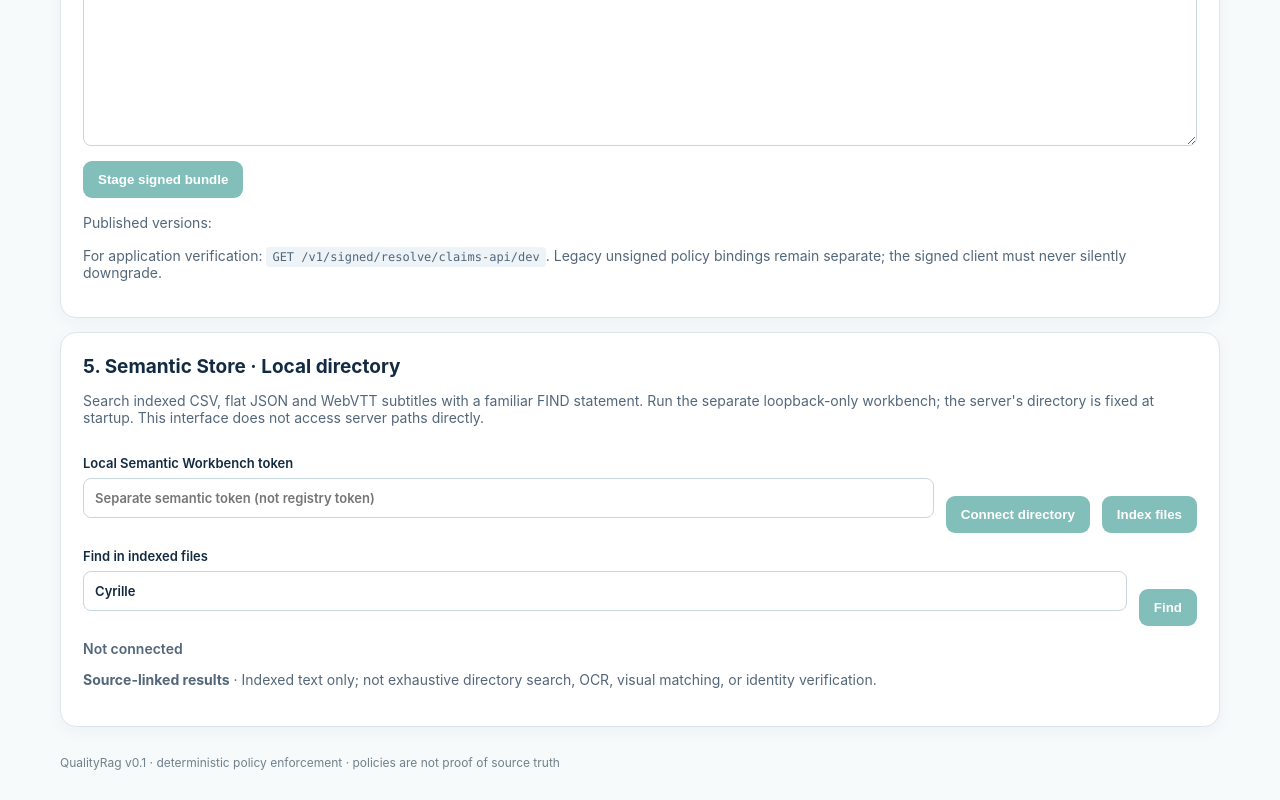
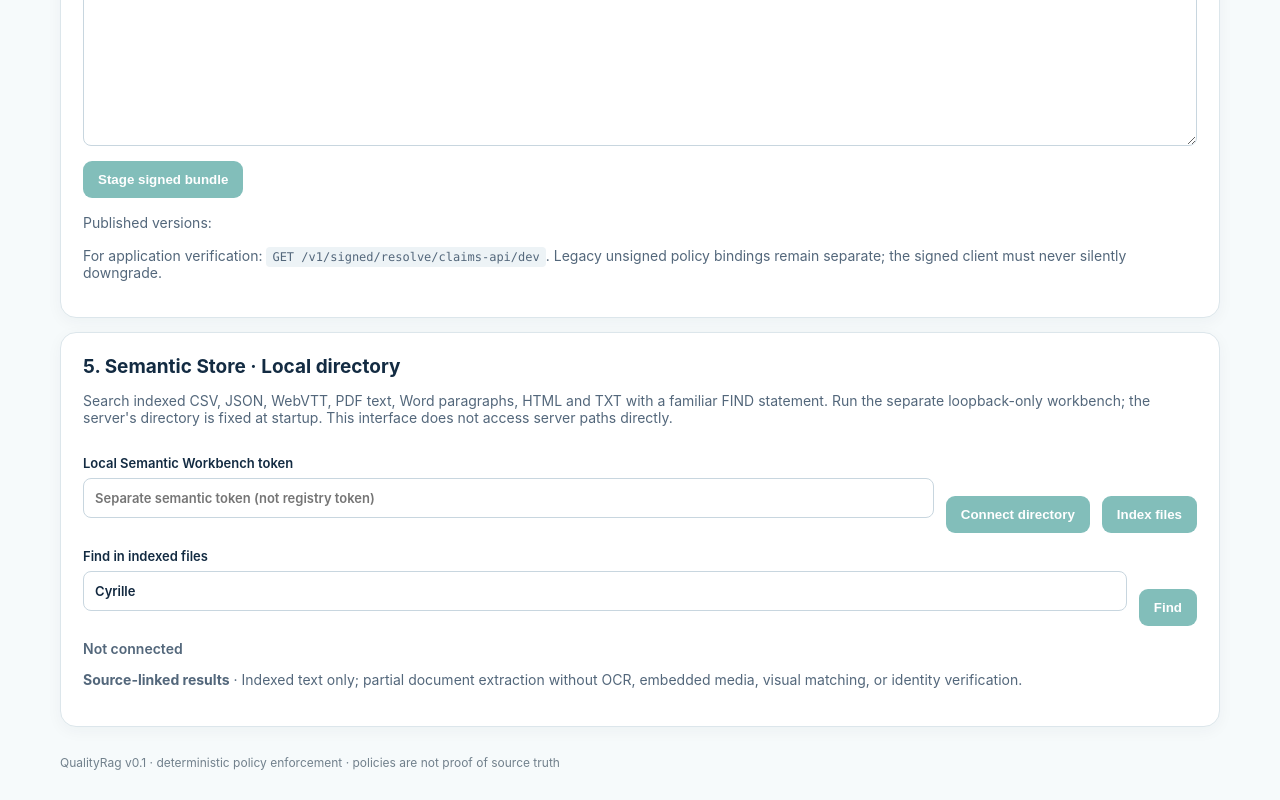
Before and after one commit to cyrillesaxo/QualityRag, a React (Vite) app in the folder apps/studio/: page / in a window 1280 px wide. Shown: the part 1425-2225 px from the top of the page. Built offline with nearby package versions, Linux system fonts and the light colour scheme.

Commit message:
feat: display PDF pages, Word paragraphs and text line anchors in Studio

```diff
--- a/apps/studio/src/main.tsx
+++ b/apps/studio/src/main.tsx
@@ -20,7 +20,7 @@ function Studio(){
  const [semanticTerm,setSemanticTerm]=useState('Cyrille');
  const [semanticRunning,setSemanticRunning]=useState(false);
  const [semanticCoverage,setSemanticCoverage]=useState<Record<string,number>|null>(null);
- type SemanticHit={source_id:string;revision:string;format:string;anchor:{kind:string;row_number?:number;pointer?:string;start_ms?:number;end_ms?:number};field:string;matched_text:string};
+ type SemanticHit={source_id:string;revision:string;format:string;anchor:{kind:string;row_number?:number;pointer?:string;start_ms?:number;end_ms?:number;page_number?:number;paragraph_number?:number;line_number?:number};field:string;matched_text:string};
  const [semanticHits,setSemanticHits]=useState<SemanticHit[]>([]);
  const [semanticTruncated,setSemanticTruncated]=useState(false);
  const semanticRequest=async(path:string,data?:unknown)=>{
@@ -35,7 +35,7 @@ function Studio(){
   setSemanticRunning(true);try{
    const status=await semanticRequest('/semantic/status');
    setSemanticNamespace(status.namespace);setSemanticDirectory(status.directory);
-   setSemanticStatus('Connected: local directory '+status.directory+' (CSV, JSON, VTT)');
+   setSemanticStatus('Connected: local directory '+status.directory+' (CSV, JSON, VTT, PDF, DOCX, HTML, TXT)');
   }catch(e){setSemanticStatus(String(e))}finally{setSemanticRunning(false)}
  }
  async function semanticIndex(){
@@ -57,7 +57,11 @@ function Studio(){
   finally{setSemanticRunning(false)}
  }
  const anchorLabel=(a:SemanticHit['anchor'])=>a.kind==='csv_row'?'Row '+a.row_number:
-  a.kind==='json_pointer'?'JSON '+(a.pointer||'/'):a.kind==='time_range'?
+  a.kind==='json_pointer'?'JSON '+(a.pointer||'/'):
+  a.kind==='pdf_page'?'Page '+a.page_number:
+  a.kind==='docx_paragraph'?'Paragraph '+a.paragraph_number:
+  a.kind==='html_line'||a.kind==='text_line'?'Line '+a.line_number:
+  a.kind==='time_range'?
   ((a.start_ms||0)/1000).toFixed(3)+'s–'+((a.end_ms||0)/1000).toFixed(3)+'s':'Source anchor';
  const headers=()=>({'Authorization':'Bearer '+token,'Content-Type':'application/json'});
  async function request(path:string,method='GET',data?:unknown){
@@ -90,7 +94,7 @@ function Studio(){
    </section>
    <section className="panel" aria-label="Semantic Store directory search">
    <h2>5. Semantic Store · Local directory</h2>
-   <p>Search indexed CSV, flat JSON and WebVTT subtitles with a familiar FIND statement. Run the separate loopback-only workbench; the server's directory is fixed at startup. This interface does not access server paths directly.</p>
+   <p>Search indexed CSV, JSON, WebVTT, PDF text, Word paragraphs, HTML and TXT with a familiar FIND statement. Run the separate loopback-only workbench; the server's directory is fixed at startup. This interface does not access server paths directly.</p>
    <div className="line">
     <label>Local Semantic Workbench token<input type="password" autoComplete="off"
       value={semanticToken} onChange={e=>setSemanticToken(e.target.value)}
@@ -109,7 +113,7 @@ function Studio(){
    {semanticCoverage&&<p>Indexed: {semanticCoverage.indexed} · Unchanged: {semanticCoverage.unchanged} ·
     Unsupported: {semanticCoverage.unsupported} · Failed: {semanticCoverage.failed} ·
     Access denied: {semanticCoverage.denied} · Symlinks skipped: {semanticCoverage.symlinks_skipped}</p>}
-   <p><strong>Source-linked results</strong> · Indexed text only; not exhaustive directory search, OCR, visual matching, or identity verification.</p>
+   <p><strong>Source-linked results</strong> · Indexed text only; partial document extraction without OCR, embedded media, visual matching, or identity verification.</p>
    {semanticTruncated&&<p role="alert">Results are truncated. Narrow the search or increase safe backend coverage.</p>}
    <ul>{semanticHits.map((hit,i)=><li key={hit.source_id+'#'+hit.revision+'#'+i}>
     <strong>{hit.source_id}</strong> <code>{hit.format}</code> · {anchorLabel(hit.anchor)} ·
```
